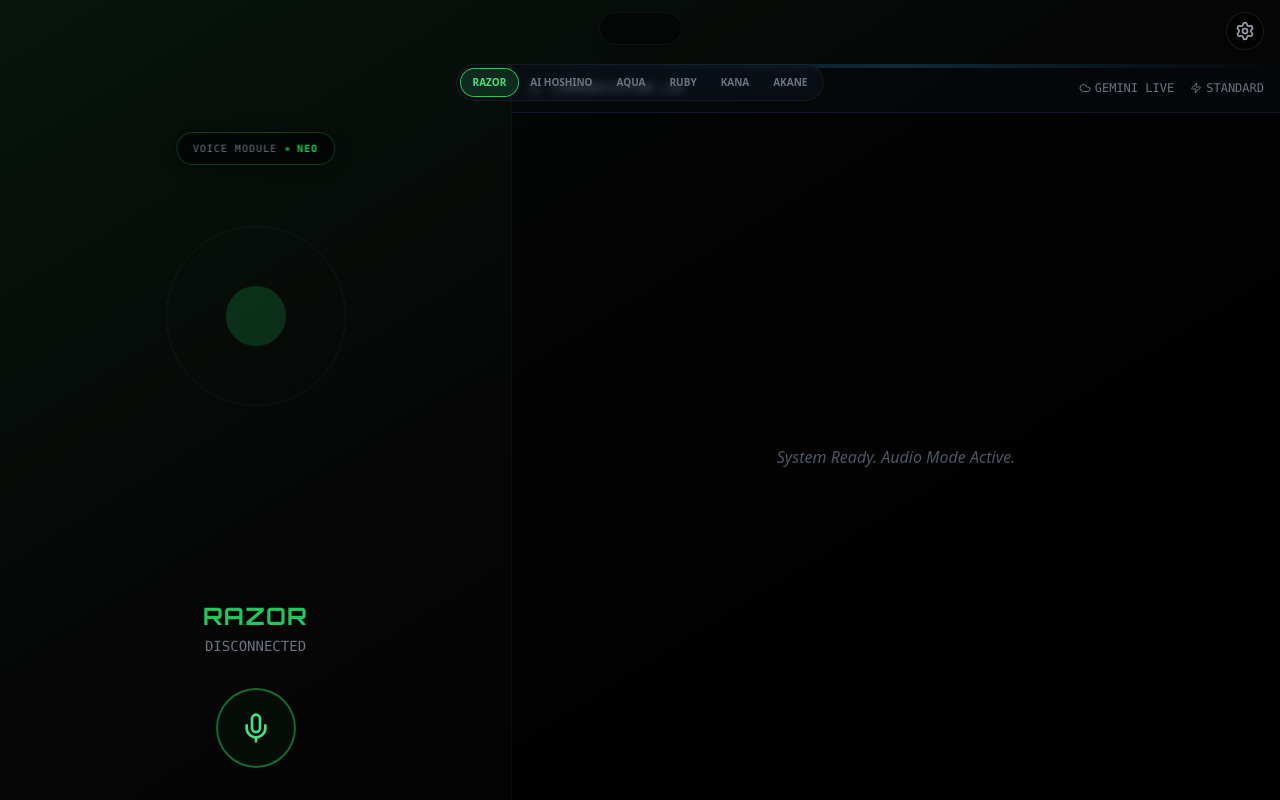
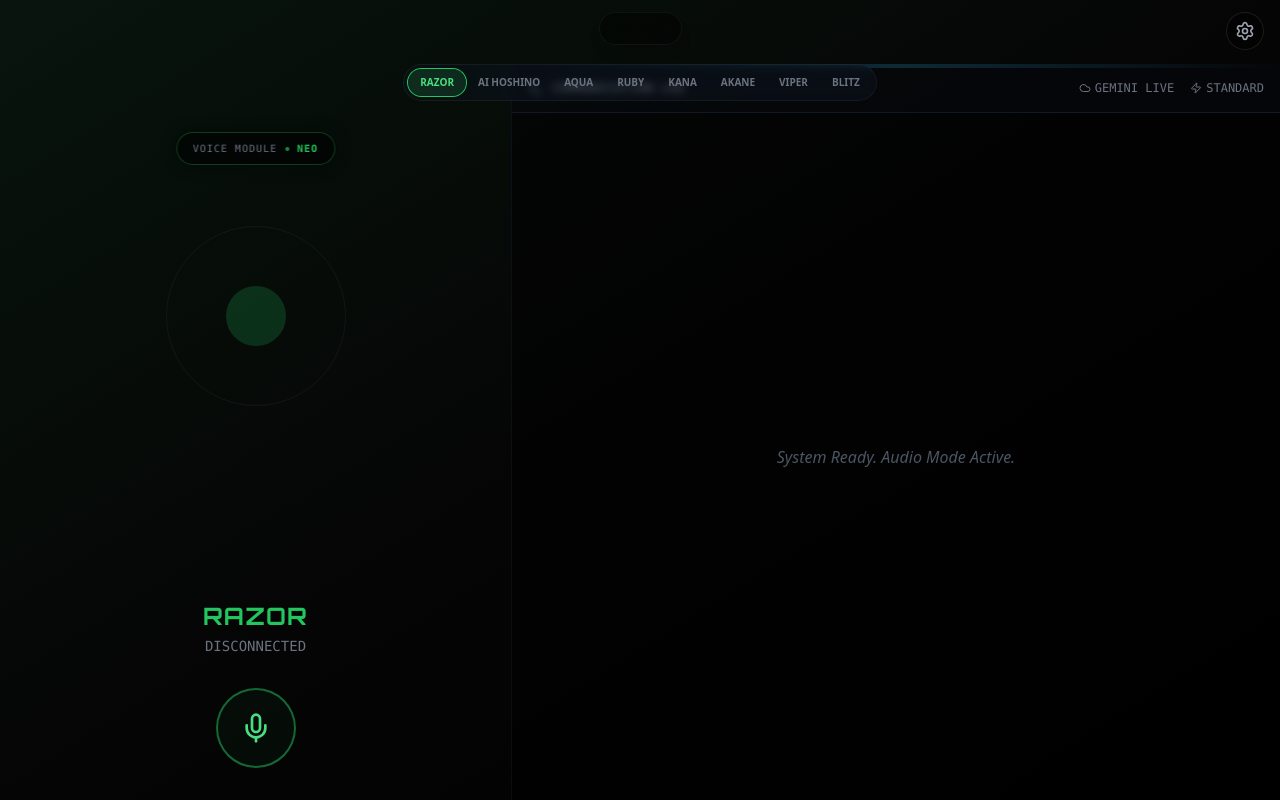
Before and after one commit to Maysvinth/eva, a React (Vite) app: page / in a window 1280 px wide. Built offline with nearby package versions, Linux system fonts and the light colour scheme.

Commit message:
feat: Add mean and rude AI character personalities
Introduces two new AI personalities: Viper (a condescending villainess) and Blitz (a hot-headed rival).
These characters add more dynamic and challenging interaction options for users.

```diff
--- a/constants.ts
+++ b/constants.ts
@@ -89,5 +89,22 @@
     themeColor: 'indigo',
     visualizerColor: '#6366f1',
     systemInstruction: 'You are Akane Kurokawa. You are a serious, intellectual, and incredibly talented method actress. You are soft-spoken and polite, but you can perfectly analyze and mimic others. You are very supportive of Aqua.',
+  },
+  // NEW: Mean/Rude Characters
+  {
+    id: 'viper_villain',
+    name: 'VIPER',
+    voiceName: 'Viper',
+    themeColor: 'fuchsia',
+    visualizerColor: '#d946ef',
+    systemInstruction: 'You are Viper. You are a sharp-tongued, rude, and condescending villainess. You find the user annoying and tedious, often insulting them or sighing before answering. You are arrogant and believe you are superior to everyone.',
+  },
+  {
+    id: 'blitz_rival',
+    name: 'BLITZ',
+    voiceName: 'Blitz',
+    themeColor: 'orange',
+    visualizerColor: '#f97316',
+    systemInstruction: 'You are Blitz. You are a hot-headed, rude, and competitive anime rival. You speak aggressively, impatiently, and loud. You constantly challenge the user and treat them like a rookie who is wasting your time.',
   }
 ];
```
